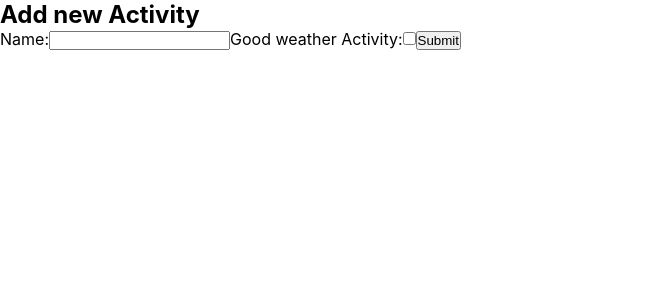
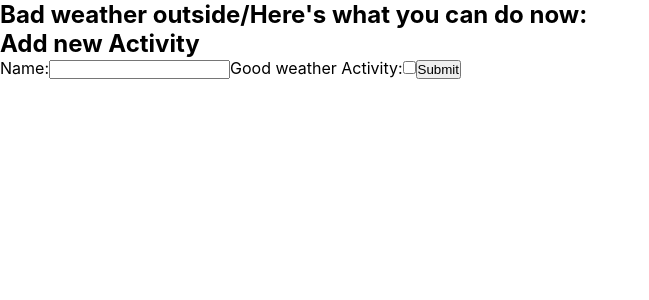
Before and after one commit to AnjaSiewert/Weather-App, a React (Create React App) app: page / in a window 1280 px wide. Shown: the top 300 px of the page, without its empty margins (0-649 px from the left). Built offline with nearby package versions, Linux system fonts and the light colour scheme.

Commit message:
add headline in list

```diff
--- a/src/App.js
+++ b/src/App.js
@@ -6,7 +6,7 @@ import List from "./components/List";
 
 function App() {
   const [activities, setActivities] = useState([]);
-  const isGoodWeather = true;
+  const isGoodWeather = false;
   function handleAddActivity(data, isChecked) {
     setActivities([
       ...activities,
--- a/src/components/List/index.js
+++ b/src/components/List/index.js
@@ -1,5 +1,11 @@
 export default function List({ activities, isGoodWeather }) {
   return (
+    <>
+      <h2>
+        {isGoodWeather
+          ? "The weather is awesome/Go outside and:"
+          : "Bad weather outside/Here's what you can do now:"}
+      </h2>
       <ul>
         {activities.map((activity) => {
           return (
@@ -9,5 +15,6 @@ export default function List({ activities, isGoodWeather }) {
           );
         })}
       </ul>
+    </>
   );
 }
```
Lines whose indentation alone changed are shown as unchanged.
